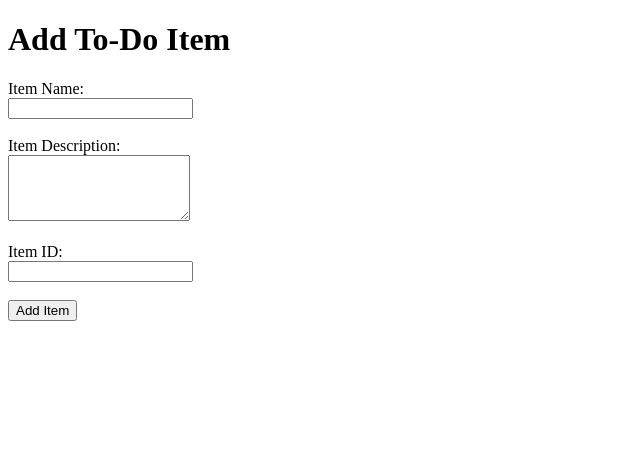
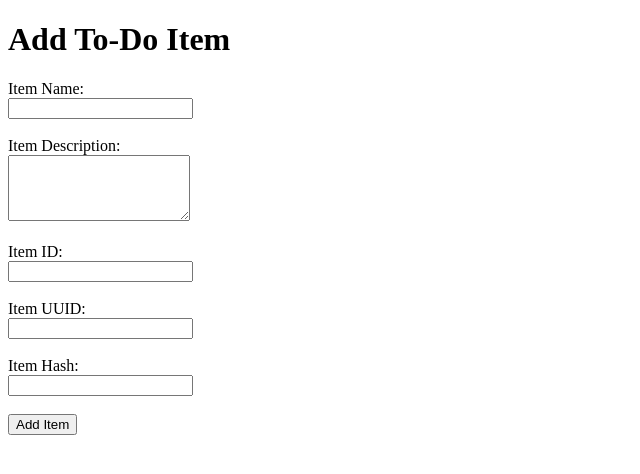
Before and after one commit to linuxlord/flask-app, a Flask app: template templates/todo.html in a window 1280 px wide. Shown: the top 474 px of the page, without its empty margins (0-640 px from the left). Run offline with Flask 3, Linux system fonts and the light colour scheme; the template is opened without the code that fills it, so the values that code supplies are empty.

```diff
--- a/app.py
+++ b/app.py
@@ -1,6 +1,9 @@
-from flask import Flask, render_template, request, redirect, url_for
+from flask import Flask, render_template, request, redirect, url_for, jsonify
 from pymongo import MongoClient
 from pymongo.errors import PyMongoError
+from bson import ObjectId
+import uuid
+import hashlib
 import os
 
 app = Flask(__name__)
@@ -44,6 +47,26 @@ def index():
 
     return render_template('index.html', message=message, is_success=is_success)
 
+@app.route('/submittodoitem', methods=['POST'])
+def submittodoitem():
+    try:
+        item = {
+            "itemName": request.form.get('itemName'),
+            "itemDescription": request.form.get('itemDescription'),
+            "itemId": request.form.get('itemId'),
+            "itemUuid": request.form.get('itemUuid', str(uuid.uuid4())),
+            "itemHash": request.form.get('itemHash'),
+            "created_at": datetime.utcnow()
+        }
+
+        result = collection.insert_one(item)
+        return jsonify({
+            "status": "success",
+            "inserted_id": str(result.inserted_id)
+        }), 201
+    except Exception as e:
+        return jsonify({"status": "error", "message": str(e)}), 500
+
 
 @app.route('/success')
 def success():
--- a/templates/todo.html
+++ b/templates/todo.html
@@ -16,6 +16,12 @@
       <label>Item ID:</label><br />
       <input type="text" name="itemId" /><br /><br />
 
+      <label>Item UUID:</label><br />
+      <input type="text" name="itemUuid" /><br /><br />
+
+      <label>Item Hash:</label><br />
+      <input type="text" name="itemHash" /><br /><br />
+
       <button type="submit">Add Item</button>
     </form>
   </body>
```
